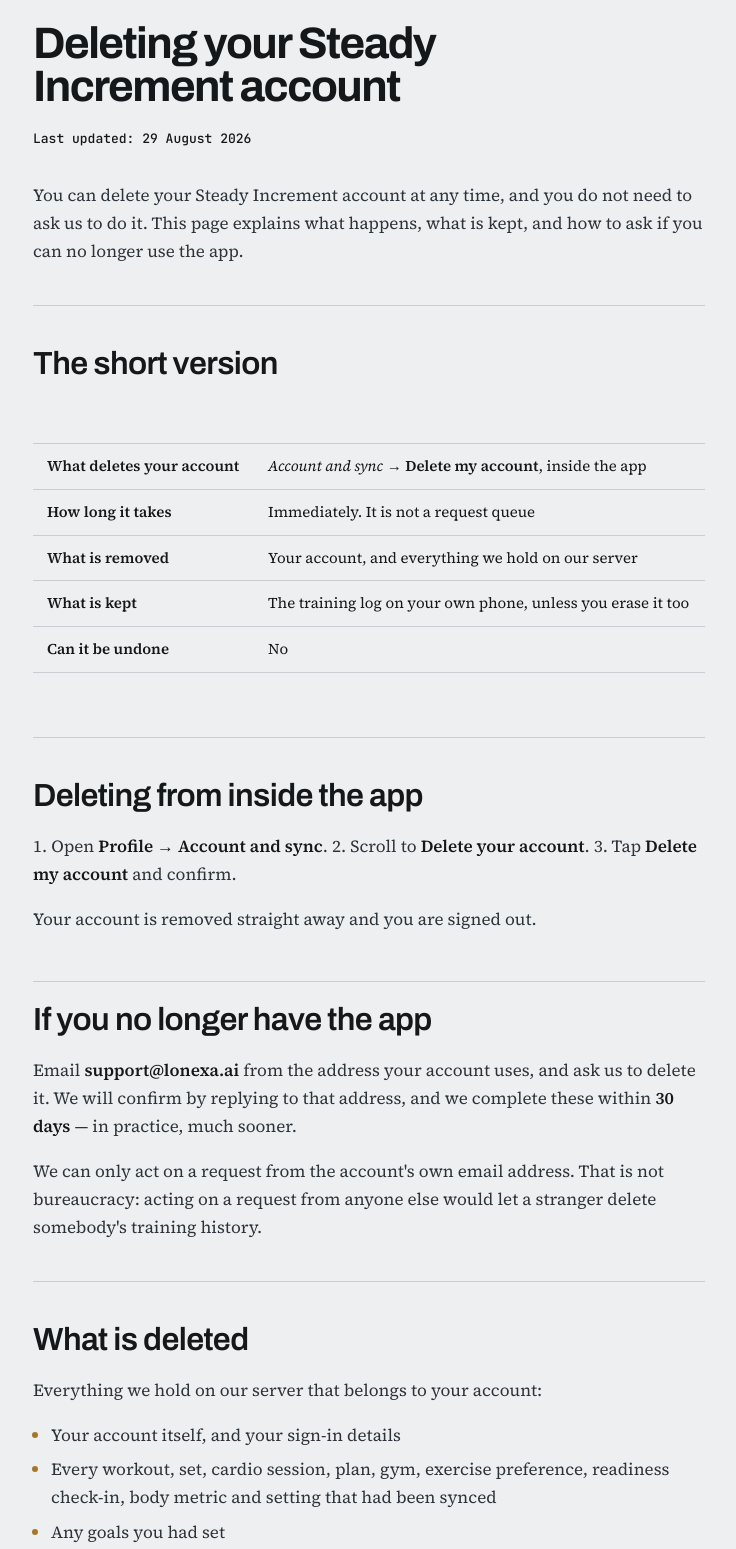
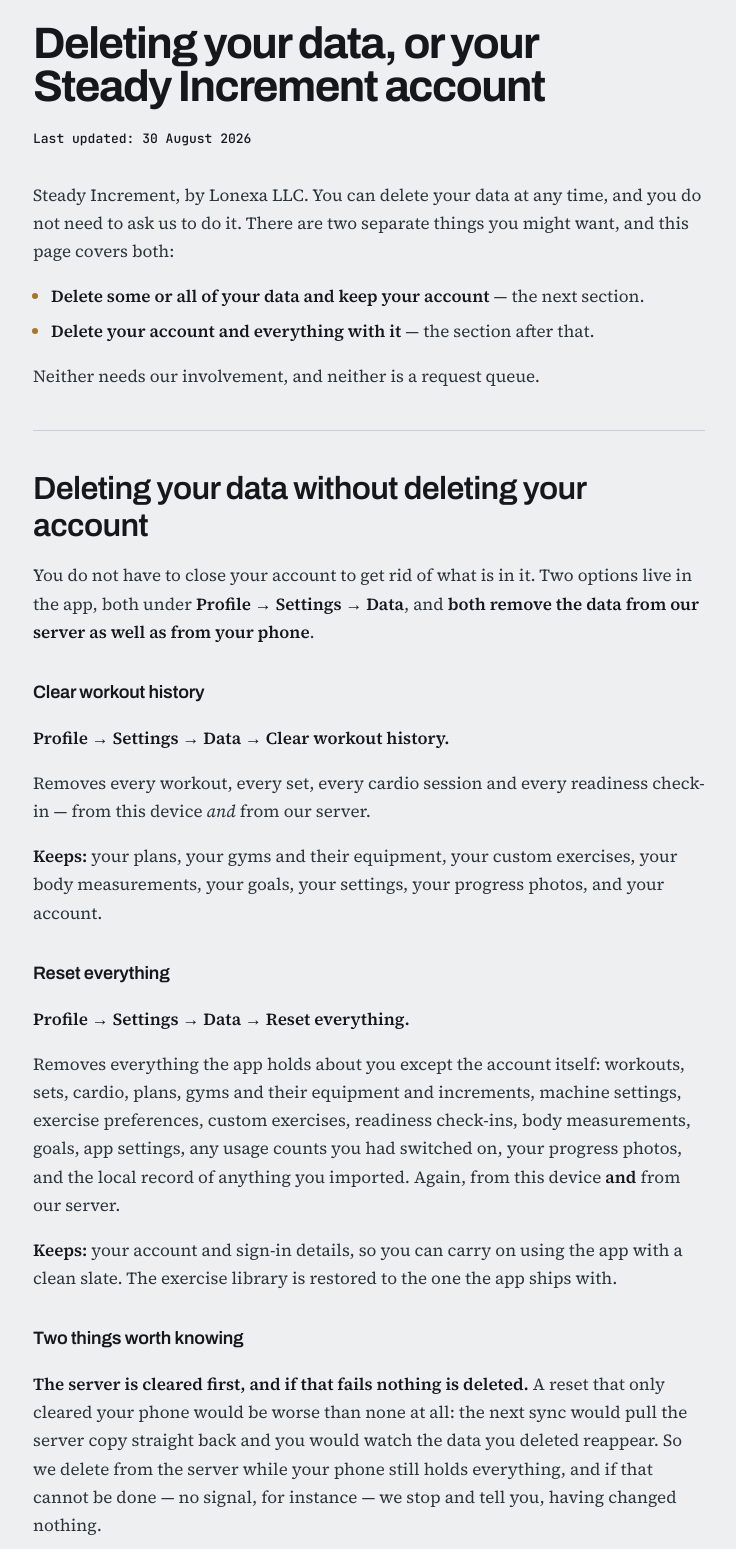
Before and after one commit to lonexa/lonexa-site, a plain HTML site: page steady-increment/delete/index.html in a window 1280 px wide. Shown: the part 180-1729 px from the top of the page, without its empty margins (119-855 px from the left). Drawn offline with Linux system fonts and the light colour scheme.

Commit message:
Document deleting data without deleting the account

```diff
--- a/steady-increment/delete/index.html
+++ b/steady-increment/delete/index.html
@@ -3,7 +3,7 @@
 <head>
 <meta charset="utf-8">
 <meta name="viewport" content="width=device-width, initial-scale=1">
-<title>Deleting your Steady Increment account · Lonexa LLC</title>
+<title>Deleting your data, or your Steady Increment account · Lonexa LLC</title>
 <meta name="description" content="Delete your account for Steady Increment, published by Lonexa LLC.">
 <link rel="canonical" href="https://lonexa.ai/steady-increment/delete/">
 <link rel="preconnect" href="https://fonts.googleapis.com">
@@ -28,13 +28,50 @@
 <div class="shell doc">
   <div class="doc-inner">
     <a class="backlink" href="/">&larr; Lonexa</a>
-    <h1>Deleting your Steady Increment account</h1>
+    <h1>Deleting your data, or your Steady Increment account</h1>
 
-<p class="updated"><strong>Last updated: 29 August 2026</strong></p>
+<p class="updated"><strong>Last updated: 30 August 2026</strong></p>
 
-<p>You can delete your Steady Increment account at any time, and you do not need to ask us to do it. This page explains what happens, what is kept, and how to ask if you can no longer use the app.</p>
+<p>Steady Increment, by Lonexa LLC. You can delete your data at any time, and you do not need to ask us to do it. There are two separate things you might want, and this page covers both:</p>
+
+<ul>
+<li><strong>Delete some or all of your data and keep your account</strong> — the next section.</li>
+<li><strong>Delete your account and everything with it</strong> — the section after that.</li>
+</ul>
+
+<p>Neither needs our involvement, and neither is a request queue.</p>
 
 <hr>
+
+<h2>Deleting your data without deleting your account</h2>
+
+<p>You do not have to close your account to get rid of what is in it. Two options live in the app, both under <strong>Profile → Settings → Data</strong>, and <strong>both remove the data from our server as well as from your phone</strong>.</p>
+
+<h3>Clear workout history</h3>
+
+<p><strong>Profile → Settings → Data → Clear workout history.</strong></p>
+
+<p>Removes every workout, every set, every cardio session and every readiness check-in — from this device <em>and</em> from our server.</p>
+
+<p><strong>Keeps:</strong> your plans, your gyms and their equipment, your custom exercises, your body measurements, your goals, your settings, your progress photos, and your account.</p>
+
+<h3>Reset everything</h3>
+
+<p><strong>Profile → Settings → Data → Reset everything.</strong></p>
+
+<p>Removes everything the app holds about you except the account itself: workouts, sets, cardio, plans, gyms and their equipment and increments, machine settings, exercise preferences, custom exercises, readiness check-ins, body measurements, goals, app settings, any usage counts you had switched on, your progress photos, and the local record of anything you imported. Again, from this device <strong>and</strong> from our server.</p>
+
+<p><strong>Keeps:</strong> your account and sign-in details, so you can carry on using the app with a clean slate. The exercise library is restored to the one the app ships with.</p>
+
+<h3>Two things worth knowing</h3>
+
+<p><strong>The server is cleared first, and if that fails nothing is deleted.</strong> A reset that only cleared your phone would be worse than none at all: the next sync would pull the server copy straight back and you would watch the data you deleted reappear. So we delete from the server while your phone still holds everything, and if that cannot be done — no signal, for instance — we stop and tell you, having changed nothing.</p>
+
+<p><strong>Neither of these deletes your account.</strong> If that is what you want, see below. And if you would rather keep a copy first, <strong>Profile → Export your data</strong> writes everything you have logged as CSV and JSON before you delete any of it.</p>
+
+<hr>
+
+<h2>Deleting your account</h2>
 
 <h2>The short version</h2>
 
@@ -75,7 +112,6 @@
 <li>Any goals you had set</li>
 <li>Your partner link, if you were using couple mode. Your partner keeps their own training; they simply stop being linked to you</li>
 <li>Any usage counts, if you had switched that option on</li>
-<li>Your social profile, posts, comments, likes and follows, if you had opted in to any of that</li>
 </ul>
 
 <p>This is a real deletion, not a flag. Every one of those records is removed by the database as a direct consequence of the account being removed, so there is no list for us to forget to include. We have an automated check that fails if any table is ever added that would not be caught by it.</p>
```
Also changed, not shown: 1 other file.
